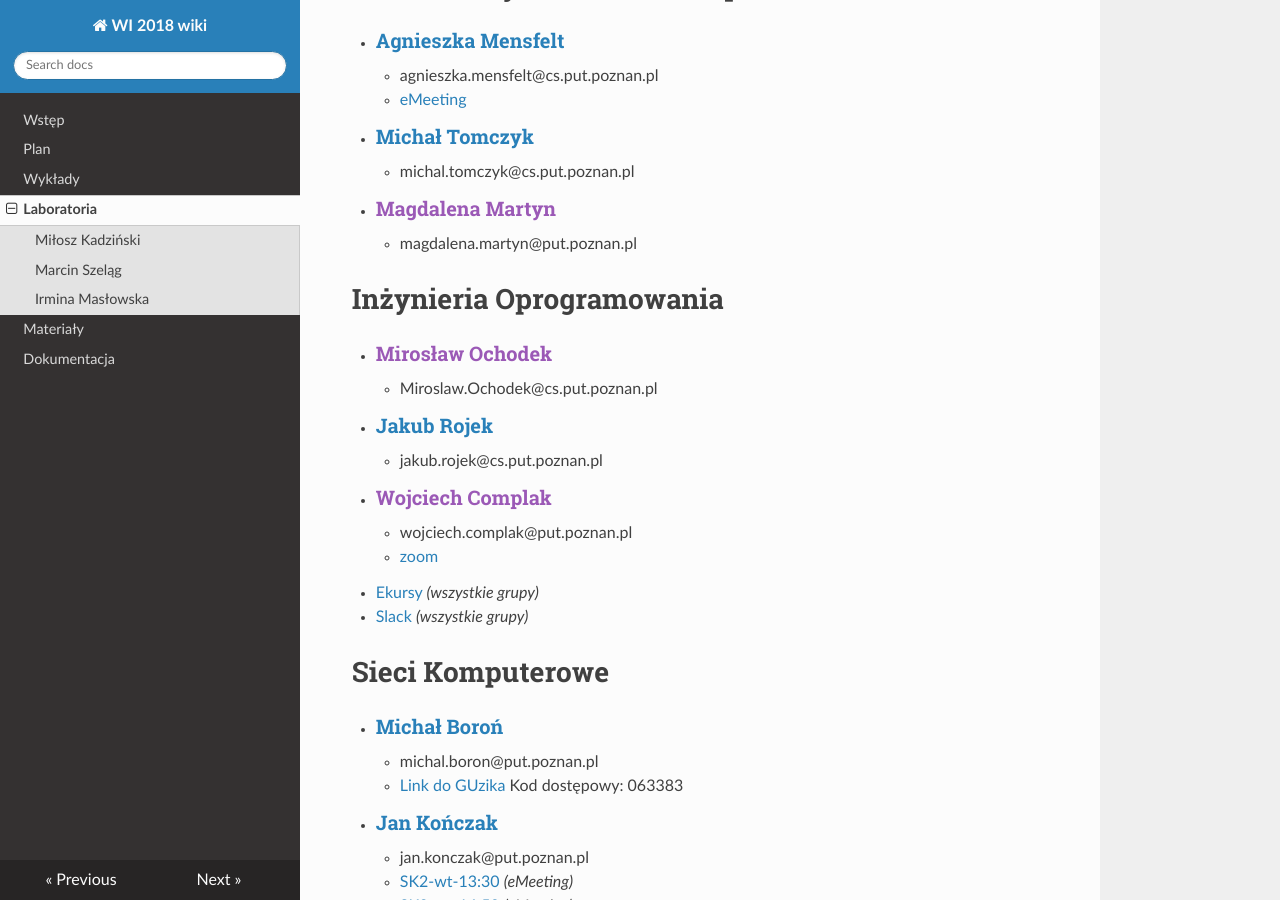
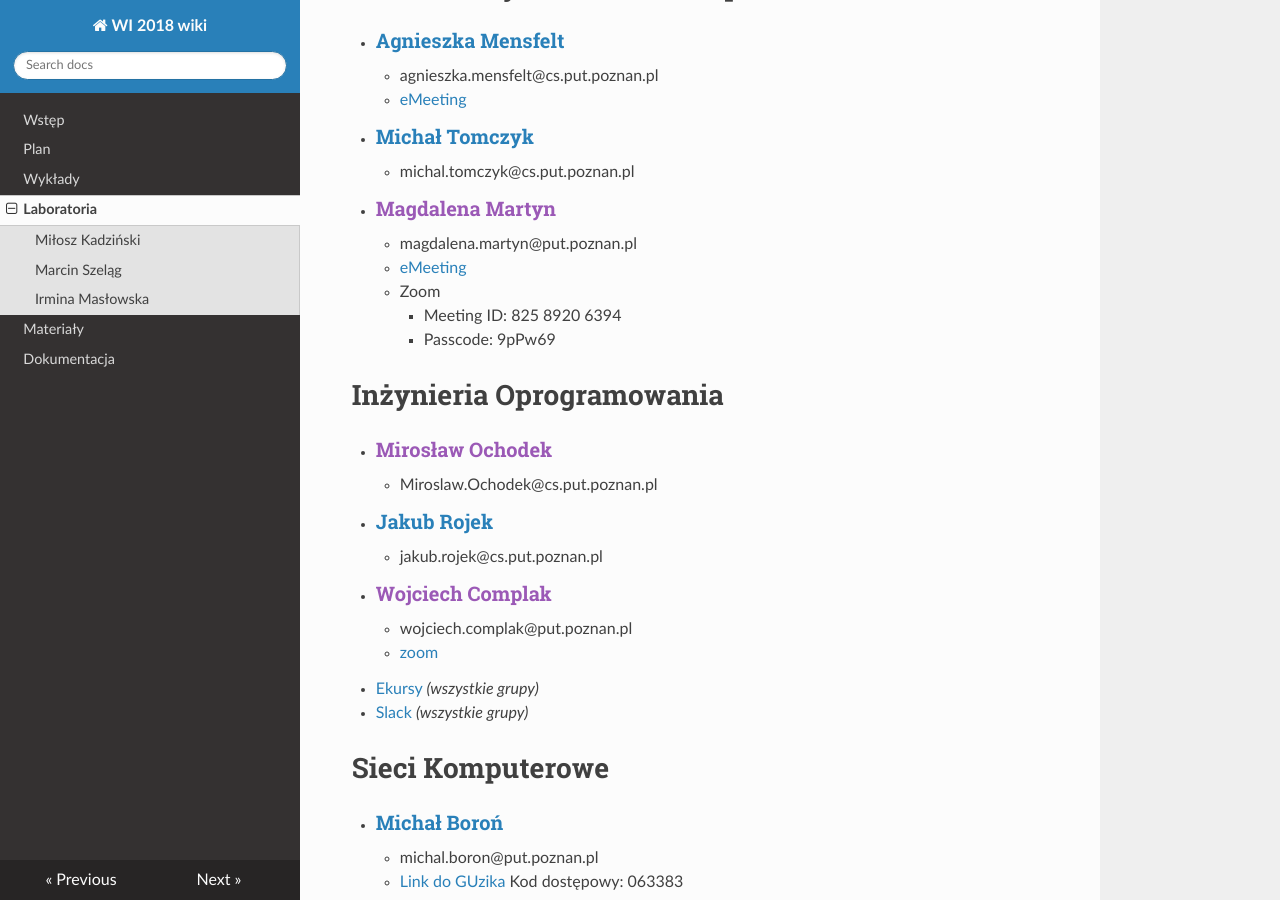
Before and after one commit to PUT-WI-18/wi18-wiki-sem5, an MkDocs documentation site: the page built from docs/laboratoria.md, in a window 1280 px wide and 900 px high, scrolled down 570 px. Built offline with MkDocs 1.6.1, drawn with Linux system fonts in a browser that asks for light colours; nearby versions of some CDN libraries.

Commit message:
Update laboratoria.md

```diff
--- a/docs/laboratoria.md
+++ b/docs/laboratoria.md
@@ -18,6 +18,10 @@
     - michal.tomczyk@cs.put.poznan.pl
 - ### [Magdalena Martyn]()
     - magdalena.martyn@put.poznan.pl
+    - [eMeeting](https://emeeting.put.poznan.pl/eMeeting/mag-a07-jmh)
+    - Zoom
+        - Meeting ID: 825 8920 6394
+        - Passcode: 9pPw69
 
 # Inżynieria Oprogramowania
 - ### [Mirosław Ochodek]()
```
